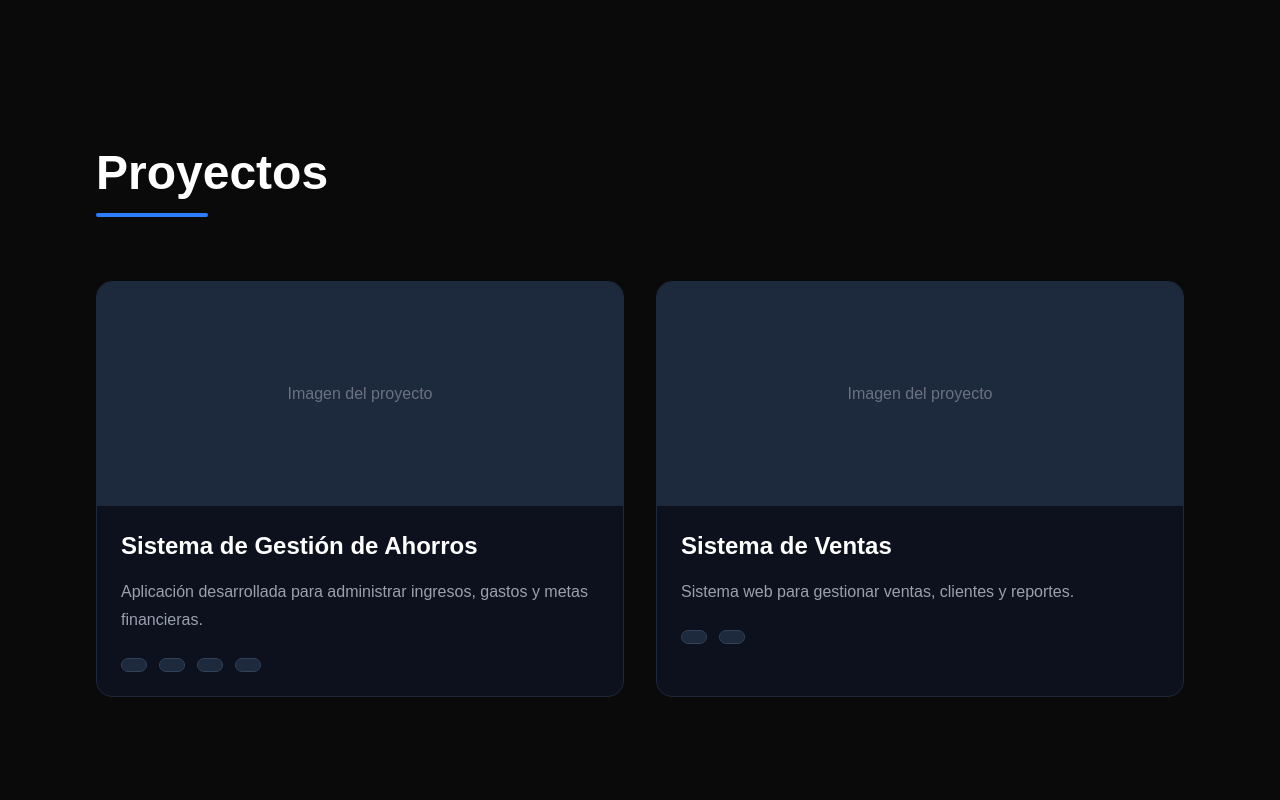
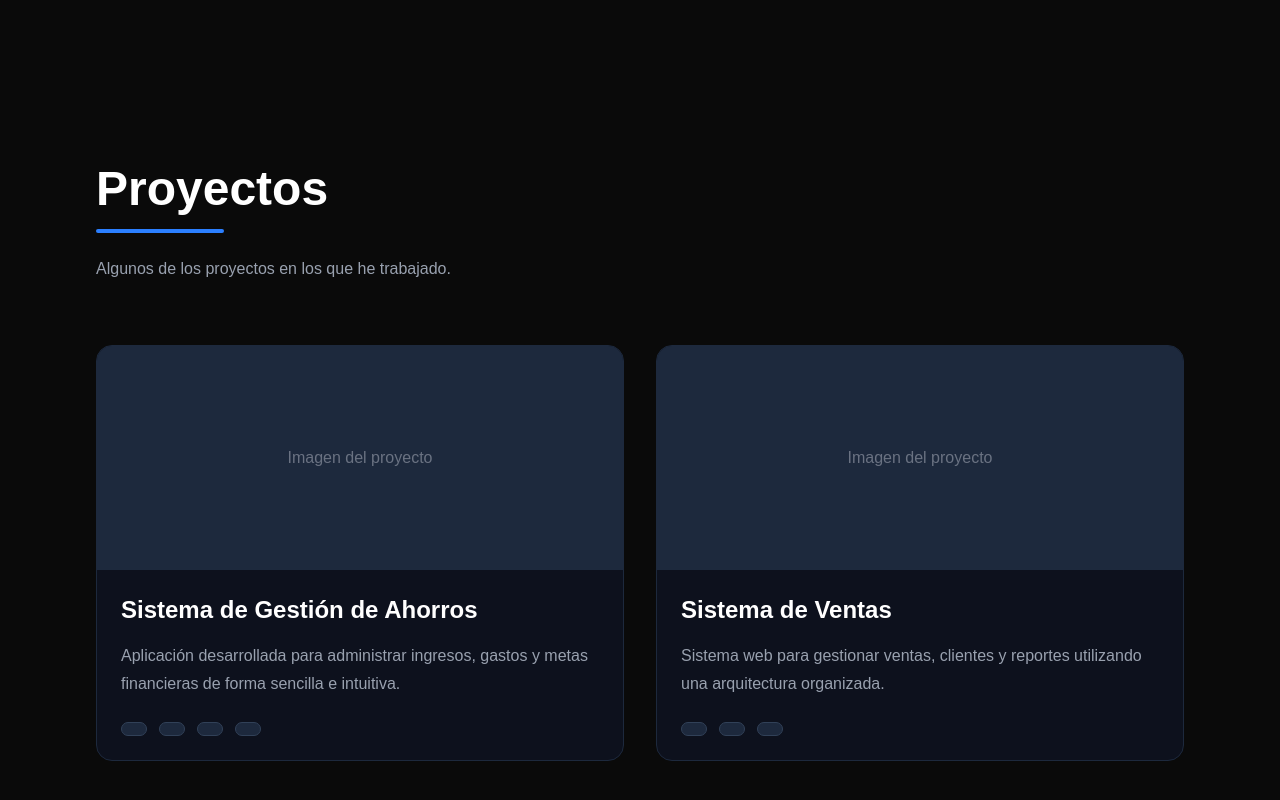
Before and after one commit to RonaldMendozaR/portfolio, a Next.js app: page / in a window 1280 px wide. Shown: the part 2379-3179 px from the top of the page. Built offline with nearby package versions, Linux system fonts and the light colour scheme.

Commit message:
feat: implement projects section with reusable cards

```diff
--- a/components/ui/SectionTitle.tsx
+++ b/components/ui/SectionTitle.tsx
@@ -1,32 +1,25 @@
 type SectionTitleProps = {
     title: string;
+    subtitle?: string;
 };
 
 export default function SectionTitle({
     title,
+    subtitle,
 }: SectionTitleProps) {
     return (
-        <>
-            <h2
-                className="
-                    text-5xl
-                    font-bold
-                    text-white
-                "
-            >
+        <div className="mb-14">
+            <h2 className="text-5xl font-bold">
                 {title}
             </h2>
 
-            <div
-                className="
-                    w-28
-                    h-1
-                    rounded-full
-                    bg-blue-500
-                    mt-4
-                    mb-10
-                "
-            />
-        </>
+            <div className="w-32 h-1 bg-blue-500 rounded-full mt-4 mb-6"></div>
+
+            {subtitle && (
+                <p className="text-gray-400 max-w-2xl">
+                    {subtitle}
+                </p>
+            )}
+        </div>
     );
 }
--- a/data/projects.ts
+++ b/data/projects.ts
@@ -1,45 +1,40 @@
 export const projects = [
-
   {
-
-        title:"Sistema de Gestión de Ahorros",
+    title: "Sistema de Gestión de Ahorros",
 
     description:
-        "Aplicación desarrollada para administrar ingresos, gastos y metas financieras.",
+      "Aplicación desarrollada para administrar ingresos, gastos y metas financieras de forma sencilla e intuitiva.",
 
-        technologies:[
+    technologies: [
       "React",
       "Next.js",
       "TypeScript",
       "MySQL",
     ],
 
-        github:"#",
+    github: "#",
 
-        demo:"#",
+    demo: "#",
 
-        image:"/images/projects/savings.png",
-
+    image: "/images/projects/savings.png",
   },
 
   {
-
-        title:"Sistema de Ventas",
+    title: "Sistema de Ventas",
 
     description:
-        "Sistema web para gestionar ventas, clientes y reportes.",
+      "Sistema web para gestionar ventas, clientes y reportes utilizando una arquitectura organizada.",
 
-        technologies:[
+    technologies: [
       "Java",
       "SQL Server",
+      "JavaScript",
     ],
 
-        github:"#",
+    github: "#",
 
-        demo:"#",
+    demo: "#",
 
-        image:"/images/projects/sales.png",
-
-    }
-
+    image: "/images/projects/sales.png",
+  },
 ];
```
Lines whose indentation alone changed are shown as unchanged.
